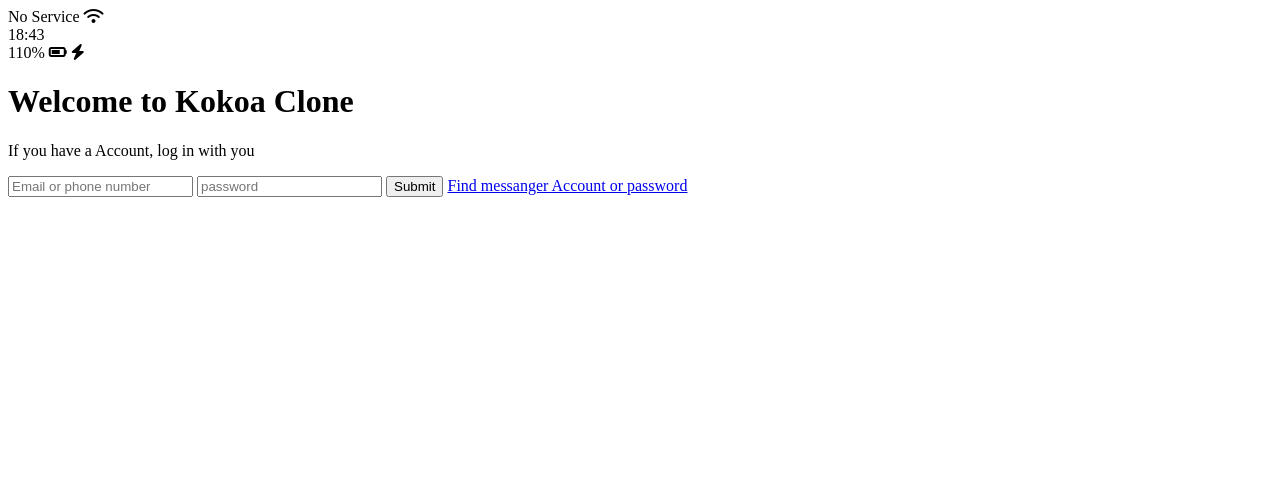
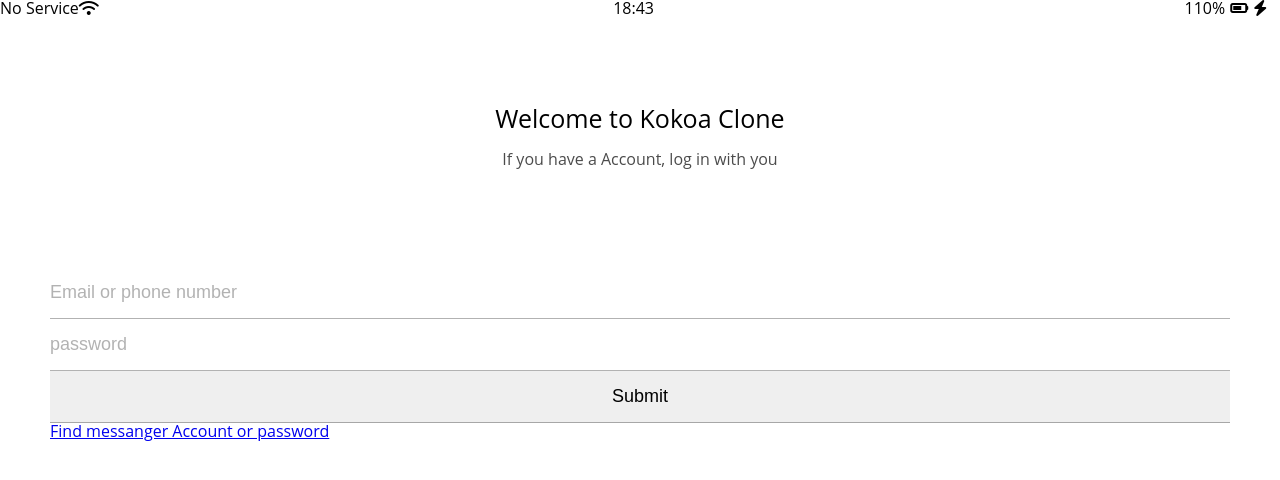
Before and after one commit to Hamakey/messanger_clone, a plain HTML site: page index.html in a window 1280 px wide. Drawn offline with Linux system fonts and the light colour scheme; files whose address does not match are found by name.

Commit message:
ver 1.3
main page css(focus, header, on each div) for margin & flex & aligns

```diff
--- /dev/null
+++ b/CSS/reset.css
@@ -0,0 +1,48 @@
+/* http://meyerweb.com/eric/tools/css/reset/
+   v2.0 | 20110126
+   License: none (public domain)
+*/
+
+html, body, div, span, applet, object, iframe,
+h1, h2, h3, h4, h5, h6, p, blockquote, pre,
+a, abbr, acronym, address, big, cite, code,
+del, dfn, em, img, ins, kbd, q, s, samp,
+small, strike, strong, sub, sup, tt, var,
+b, u, i, center,
+dl, dt, dd, ol, ul, li,
+fieldset, form, label, legend,
+table, caption, tbody, tfoot, thead, tr, th, td,
+article, aside, canvas, details, embed,
+figure, figcaption, footer, header, hgroup,
+menu, nav, output, ruby, section, summary,
+time, mark, audio, video {
+	margin: 0;
+	padding: 0;
+	border: 0;
+	font-size: 100%;
+	font: inherit;
+	vertical-align: baseline;
+}
+/* HTML5 display-role reset for older browsers */
+article, aside, details, figcaption, figure,
+footer, header, hgroup, menu, nav, section {
+	display: block;
+}
+body {
+	line-height: 1;
+}
+ol, ul {
+	list-style: none;
+}
+blockquote, q {
+	quotes: none;
+}
+blockquote:before, blockquote:after,
+q:before, q:after {
+	content: '';
+	content: none;
+}
+table {
+	border-collapse: collapse;
+	border-spacing: 0;
+}
--- /dev/null
+++ b/CSS/status-bar.css
@@ -0,0 +1,30 @@
+
+#status-bar{
+
+    display:flex;
+}
+
+.status-bar__column {
+    display:flex;
+    width: 33%;
+}
+
+.status-bar:first-child span{
+   margin-right :5px;
+}
+
+.status-bar__column:nth-child(2){
+    display:flex;
+    justify-content:center;
+}
+
+.status-bar__column:last-child{
+    display:flex;
+    justify-content:flex-end;
+    align-items: center;
+}
+
+.status-bar__column .fa-battery-three-quarters{
+    margin: 0px 5px;
+
+}
--- /dev/null
+++ b/CSS/style.css
@@ -0,0 +1,47 @@
+@import "reset.css";
+@import "status-bar.css";
+@import "variables.css";
+
+body{
+    font-family: 'Open Sans', sans-serif;
+    <--!reset CSS 기능을 이용해서 기본으로 들어간 margin 의 top right left bottom 을 모두 0px로 바꿈-->
+}
+
+.welcome-header{
+    margin-top:90px;
+    text-align:center;
+    display:flex;
+    flex-direction:column;
+    align-items:center;
+}
+
+.welcome-header__title{
+    margin-bottom:20px;
+    font-size:25px;
+}
+
+.welcome-header__text{
+    margin-bottom:90px;
+    width:60%;
+    opacity:0.7;
+}
+.login-form{
+    margin:10px 50px;
+    display:flex;
+    flex-direction:column;
+
+}
+.login-form input{
+    margin-botoom:20px;
+    border: none;
+    padding: 15px 0px;
+    font-size:18px;
+    border-bottom: 1px solid rgba(0, 0 ,0, 0.3);
+
+}
+.login-form input::placeholder{
+    color:rgba(0,0,0,0.3);
+}
+.login-form input:focus{
+    border-bottom-color: var(--yellow);
+}
--- /dev/null
+++ b/CSS/variables.css
@@ -0,0 +1,3 @@
+:root{
+    --yellow:#fae100;
+}
--- a/index.html
+++ b/index.html
@@ -1,7 +1,9 @@
 <!DOCTYPE html>
 <html lang="en">
     <head>
+        <link rel="stylesheet" href="C:\Users\user\Desktop\python\web\messanger_clone\CSS\style.css"/>
         <meta charset="UTF-8">
+        <meta name="viewport" content="width=device-width, initial-scale=1.0"/>
         <title>Welcome to Kokoa Talk</title>
     </head>
     <body>
@@ -10,9 +12,6 @@
             <div class="status-bar__column">
                 <span>No Service</span>
                 <i class="fas fa-wifi"></i>
-
-                    </path>
-                </svg>
             </div>
             <div class="status-bar__column">
                 <span>18:43</span>
@@ -24,21 +23,22 @@
                 <!-- Lightning Icon-->
                 <i class="fas fa-bolt"></i>
             </div>
+        </div>
         <header class="welcome-header">
             <h1 class="welcome-header__title">Welcome to Kokoa Clone</h1>
             <p class="welcome-header__text">
                 If you have a Account, log in with you
             </p>
         </header>
-    <form>
-        <input type="text" placeholder="Email or phone number"/>
-        <input type="password" placeholder="password"/>
-        <input type="submit" placeholder="Log in"/>
+        <form class="login-form">
+            <input class= "login-form__text" type="text" placeholder="Email or phone number"/>
+            <input class= "login-form__password" type="password" placeholder="password"/>
+            <input class= "login-form__sumbit" type="submit" placeholder="Log in"/>
             <a href="#">Find messanger Account or password</a>
         </form>
 
 
-    </div>
+
         <!--script는 항상 마지막에 넣는다(body의 마지막에)-->
         <script
             src="https://kit.fontawesome.com/56c7f62b32.js"
```
Lines whose indentation alone changed are shown as unchanged.
